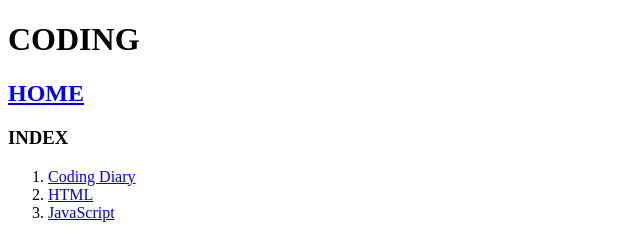
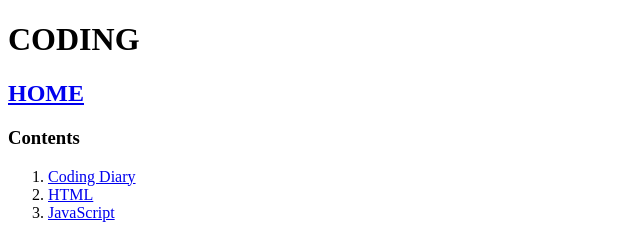
Before and after one commit to goways27/site, a plain HTML site: page 1.html in a window 1280 px wide. Shown: the top 238 px of the page, 0-640 px from the left. Drawn offline with Linux system fonts and the light colour scheme.

Commit message:
Add files via upload

```diff
--- a/1.html
+++ b/1.html
@@ -7,7 +7,7 @@
 <body>
   <h1>CODING</h1>
     <h2><a href="index.html">HOME</a><h2>
-    <h3>INDEX</h3>
+    <h3>Contents</h3>
   <ol>
     <li><a href="1.html">Coding Diary</a></li>
     <li><a href="2.html">HTML</a></li>
```
Also changed, not shown: 2.html (+1 -1 lines), 3.html (+1 -1 lines), index.html (+1 -1 lines).
